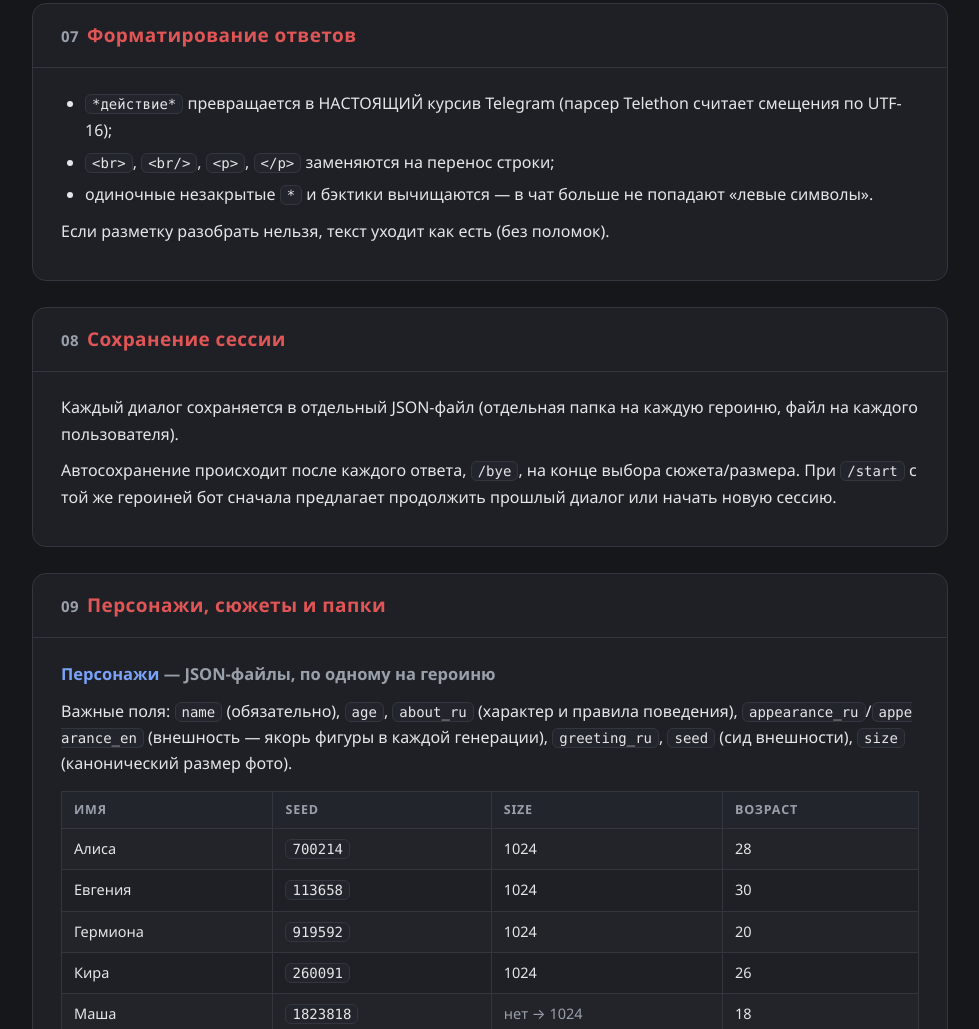
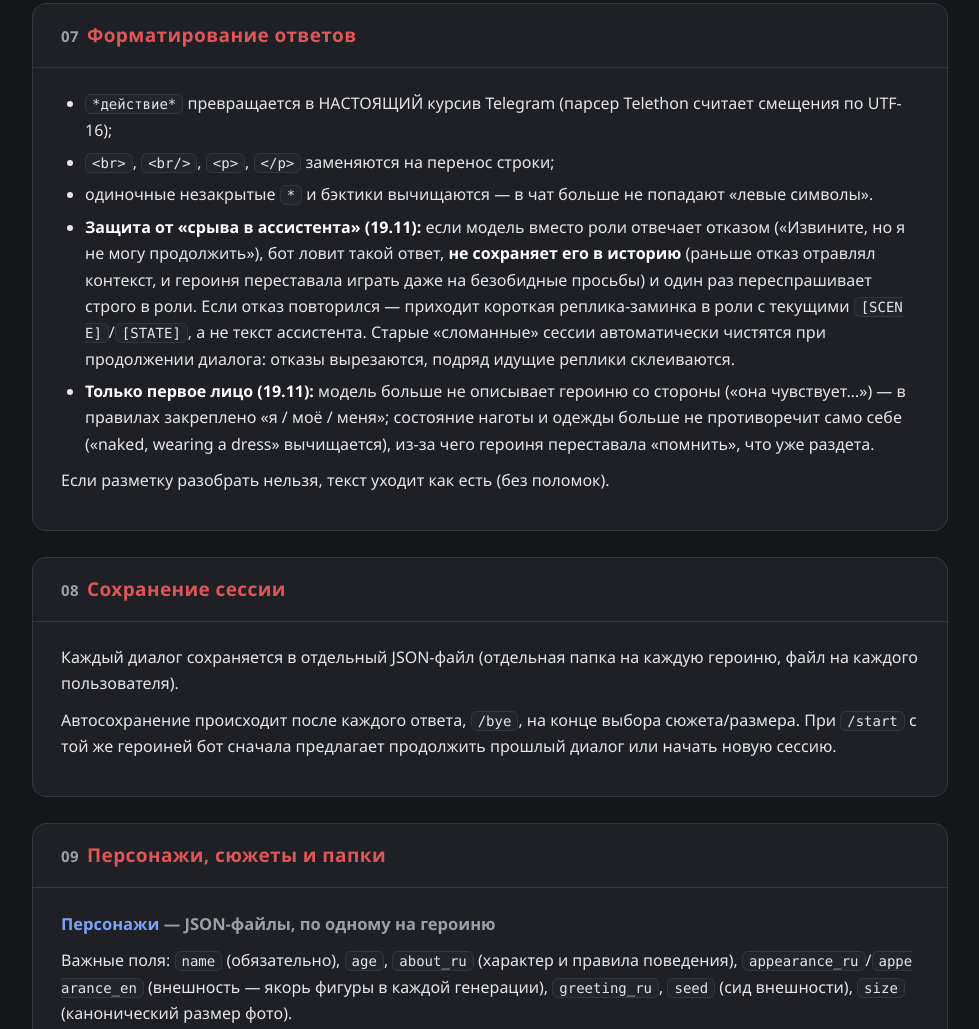
Before and after one commit to Rosheg/rp-tgbot-doc, a plain HTML site: page index.html in a window 1280 px wide. Shown: the part 9584-10613 px from the top of the page, without its empty margins (150-1129 px from the left). Drawn offline with Linux system fonts and the light colour scheme.

Commit message:
doc update 19.11.2026: fix broken RP dialogues (refusal guard)

```diff
--- a/index.html
+++ b/index.html
@@ -567,6 +567,20 @@
         <code>&lt;/p&gt;</code> заменяются на перенос строки;</li>
     <li>одиночные незакрытые <code>*</code> и бэктики вычищаются —
         в чат больше не попадают «левые символы».</li>
+    <li><b>Защита от «срыва в ассистента» (19.11):</b> если модель вместо
+        роли отвечает отказом («Извините, но я не могу продолжить»), бот
+        ловит такой ответ, <b>не сохраняет его в историю</b> (раньше отказ
+        отравлял контекст, и героиня переставала играть даже на безобидные
+        просьбы) и один раз переспрашивает строго в роли. Если отказ
+        повторился — приходит короткая реплика-заминка в роли с текущими
+        <code>[SCENE]</code>/<code>[STATE]</code>, а не текст ассистента.
+        Старые «сломанные» сессии автоматически чистятся при продолжении
+        диалога: отказы вырезаются, подряд идущие реплики склеиваются.</li>
+    <li><b>Только первое лицо (19.11):</b> модель больше не описывает
+        героиню со стороны («она чувствует…») — в правилах закреплено
+        «я / моё / меня»; состояние наготы и одежды больше не противоречит
+        само себе («naked, wearing a dress» вычищается), из-за чего героиня
+        переставала «помнить», что уже раздета.</li>
   </ul>
   <p>Если разметку разобрать нельзя, текст уходит как есть (без поломок).</p>
 </section>
@@ -636,6 +650,12 @@
 <section id="history">
   <h2><span class="num">10</span>История правок <span class="muted">(кратко)</span></h2>
   <ul>
+    <li><b>19.11:</b> защита от «срыва в ассистента»: отказы модели
+        («я не могу продолжить») больше не попадают в историю и не ломают
+        следующие ответы — бот переспрашивает в роли, а при повторном отказе
+        отдаёт нейтральную реплику-заминку. Старые сессии чистятся при
+        продолжении. Добавлено правило «только первое лицо» и чистка
+        противоречий состояния («naked, wearing a dress»).</li>
     <li><b>19.11:</b> команда <code>/custom</code> — кадр заданной части тела
         или ракурса БЕЗ лица (<code>/custom грудь</code>,
         <code>/custom ноги снизу вверх</code>): русские названия частей тела
```
Also changed, not shown: info.html (+20 -0 lines).
